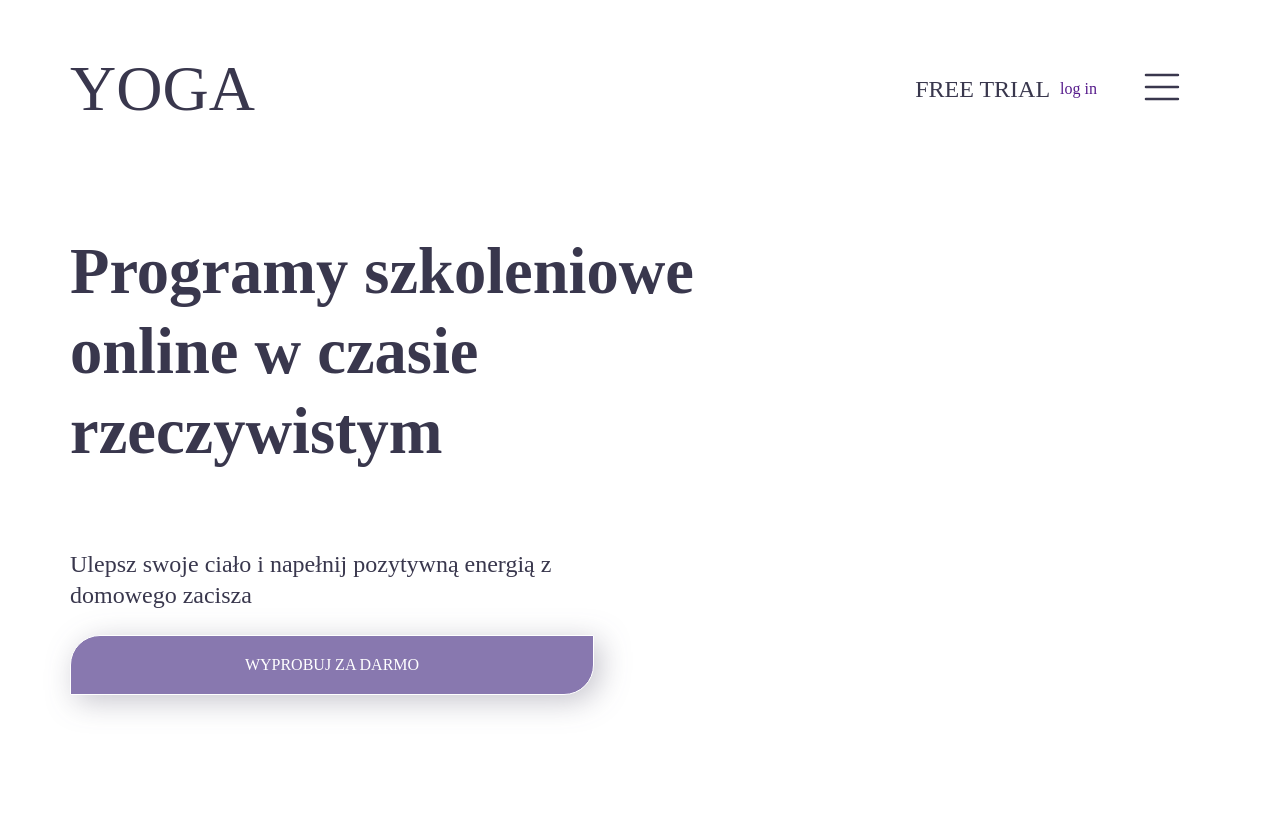
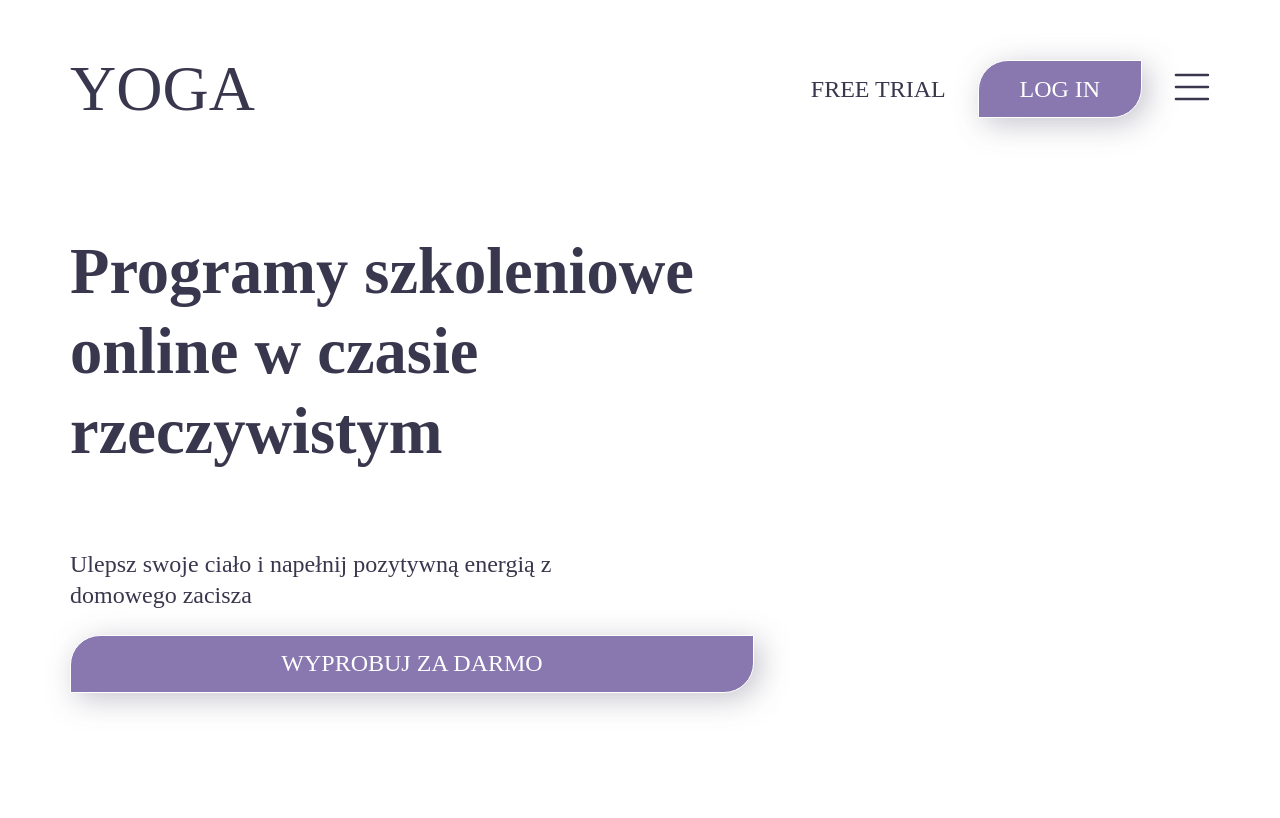
Before and after one commit to Alona655/aplikacja_jogi, a PHP site: page / in a window 1280 px wide. Shown: the top 818 px of the page. Run offline with PHP 8.4, Linux system fonts and the light colour scheme.

Commit message:
Working on my info page

```diff
--- a/project/public/css/info.css
+++ b/project/public/css/info.css
@@ -11,7 +11,7 @@ a {
 }
 
 nav{
-    gap: 10px;
+    gap: 2em;
     display: flex;
     align-items: center;
 }
@@ -36,6 +36,31 @@ nav{
     color: #39374D;
 }
 
+/*------------------------------------------------*/
+
+
+.buttonHeader {
+    display: flex;
+    justify-content: center;
+}
+
+.textLogIn {
+    width: 100%;
+    padding: 0.6em 1.7em;
+    border-radius: 30px 0;
+    filter: drop-shadow(6px 6px 15px rgba(63, 61, 86, 0.3));
+    background: #8878AF;
+    border: 1px solid #FFFFFF;
+    box-sizing: border-box;
+    text-transform: uppercase;
+    font-family: PT Sans;
+    text-align: center;
+    color: white;
+    font-size: 24px;
+}
+
+/*------------------------------------------------*/
+
 .containerProfile {
     max-width: 1140px;
     margin: 0 auto;
@@ -56,15 +81,6 @@ nav{
     font-size: 64px;
     /*line-height: 85px;*/
     color: #39374D;
-}
-
-.textLogIng {
-    font-family: PT Sans;
-    font-style: normal;
-    font-weight: normal;
-    font-size: 24px;
-    line-height: 31px;
-    color: white;
 }
 
 .content {
@@ -95,19 +111,23 @@ nav{
 }
 
 .buttonBlock1 {
+    display: flex;
+    justify-content: center;
+}
+
+.textButtonBlock1 {
+    width: 100%;
+    padding: 0.6em 1.7em;
     border-radius: 30px 0;
     filter: drop-shadow(6px 6px 15px rgba(63, 61, 86, 0.3));
     background: #8878AF;
     border: 1px solid #FFFFFF;
     box-sizing: border-box;
-    margin: 0 160px 0 0;
-}
-
-.textButtonBlock1 {
+    text-transform: uppercase;
+    font-family: PT Sans;
+    text-align: center;
     color: white;
-    text-align: center;
-    padding: 20px;
-    margin: 0 auto;
+    font-size: 24px;
 }
 
 .block2 {
@@ -248,10 +268,6 @@ nav{
     border: 1px solid #FFFFFF;
     box-sizing: border-box;
     margin: 0 0;
-}
-
-.buttonMain4 {
-    align-items: center;
 }
 
 .textButtonBlock4 {
@@ -673,10 +689,6 @@ footer {
     margin-top: 40px;
 }
 
-img {
-    margin-inline: 37px 30px;
-}
-
 .termAndPrivacyReg {
     display: flex;
     justify-content: space-between;
--- a/project/public/views/info.php
+++ b/project/public/views/info.php
@@ -18,11 +18,10 @@
                         <nav>
                             <a class="freeTrial" href="">free trial</a>
                             <div class="buttonHeader">
-                                <a class="buttonHeader" href="">
-                                    <p class="textLogIn">log in</p>
-                                </a>
+                                <button class="textLogIn">log in</button>
                             </div>
-                            <a class="burger" href=""><img src="public/img/burger.svg"></a>
+                            <a class="burger" href="" style="display: block;">
+                                <img src="public/img/burger.svg"></a>
                         </nav>
                     </div>
                 </div>
@@ -36,9 +35,7 @@
                 <p>Ulepsz swoje ciało i napełnij pozytywną energią z domowego zacisza</p>
             </div>
             <div class="buttonBlock1">
-                    <a class="buttonMain" href="">
-                        <p class="textButtonBlock1">WYPROBUJ ZA DARMO</p>
-                    </a>
+                <button class="textButtonBlock1">WYPROBUJ ZA DARMO</button>
             </div>
         </div>
     </section>
--- a/project/src/controllers/SecurityController.php
+++ b/project/src/controllers/SecurityController.php
@@ -7,6 +7,7 @@ class SecurityController extends AppController
 {
     public function login()
     {
+        ini_set('memory_limit','536M');
         $user = new User('jsnow@gmail.com', 'admin', 'John', 'Snow');
 
         if ($this->isPost()) {
```
Also changed, not shown: project/.htaccess (added).
